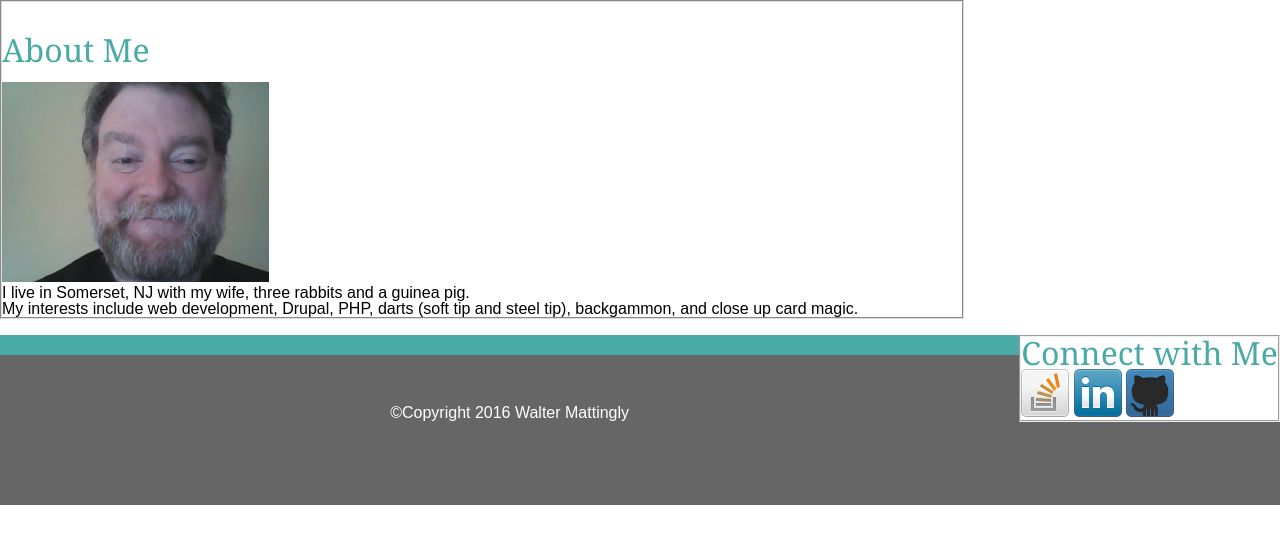
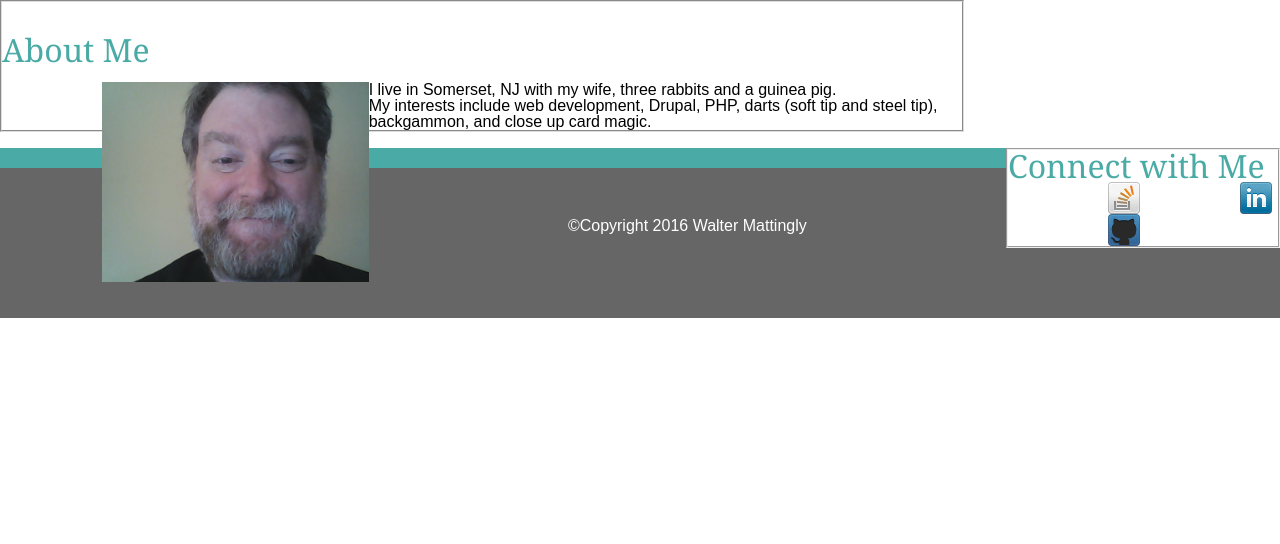
Before and after one commit to waltdakind/Portfolio, a PHP site: page / in a window 1280 px wide. Shown: the part 200-744 px from the top of the page. Run offline with PHP 8.4, Linux system fonts and the light colour scheme.

Commit message:
diff size png

```diff
--- a/assets/css/style.css
+++ b/assets/css/style.css
@@ -42,8 +42,8 @@ margin-right: 100px;
 
 
 img {
-
-
+margin-left: 100px;
+float: left;
 max-width: 300px;
 max-height: 200px;
 
--- a/index.html
+++ b/index.html
@@ -49,11 +49,11 @@
 <br>
 	<div class = "sidebar">
 <h1> Connect with Me </h1>
-		<a href = "http://stackexchange.com/users/5986754/walter-mattingly"> <img src="assets/images/stackoverflow-48x48.png" alt="StackOverflow Profile"></a>
+		<a href = "http://stackexchange.com/users/5986754/walter-mattingly"> <img src="assets/images/stackoverflow-32x32.png" alt="StackOverflow Profile"></a>
 
-		<a href="http://www.linkedin.com/in/waltermattingly"><img src="assets/images/linkedin-48x48.png" alt="LinkedIn Profile"></a>
+		<a href="http://www.linkedin.com/in/waltermattingly"><img src="assets/images/linkedin-32x32.png" alt="LinkedIn Profile"></a>
 
-		<a href="https://github.com/waltdakind"><img src="assets/images/github_blue-48x48.png" alt=""></a>
+		<a href="https://github.com/waltdakind"><img src="assets/images/github_blue-32x32.png" alt="github profile"></a>
 	</div>
 </div>
 
```
Also changed, not shown: assets/images/github-32x32.png (added), assets/images/github_blue-32x32.png (added), assets/images/linkedin-32x32.png (added), assets/images/stackoverflow-32x32.png (added), assets/images/twitter-32x32.png (added).
